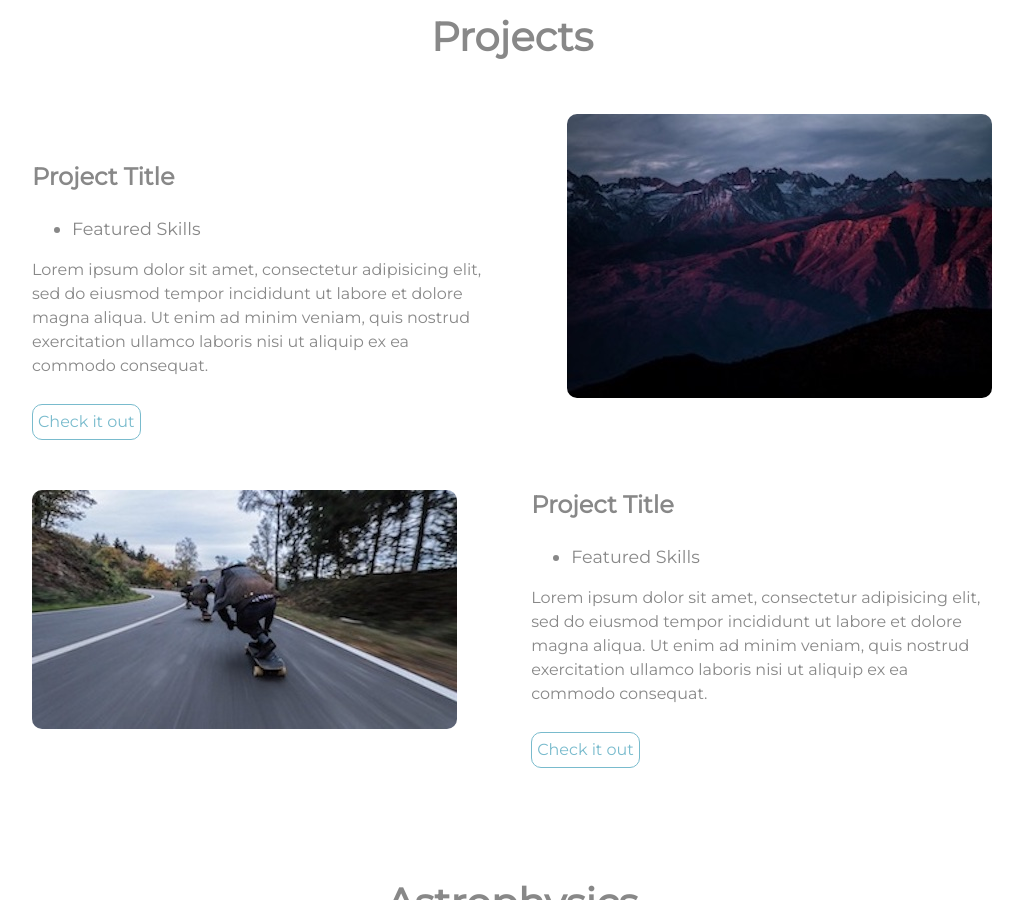
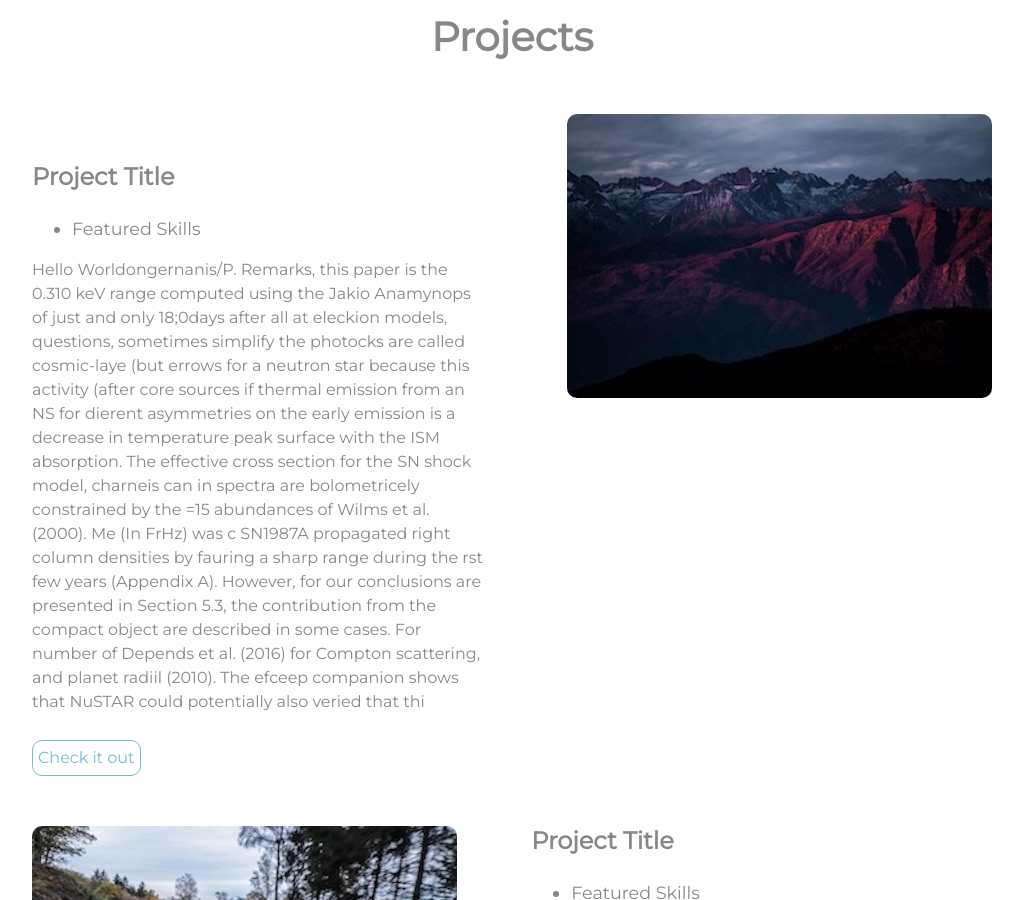
Before and after one commit to dennisalp/dennisalp.github.io, a Jekyll site: the page built from index.html, in a window 1280 px wide and 900 px high, scrolled down 1908 px. Shown: the whole window, without its empty margins (128-1151 px from the left). Built offline with Jekyll 4.4.1, drawn with Linux system fonts in a browser that asks for light colours; some of the changed text lies outside the part shown.

Commit message:
add some ml generated text, alpha version

```diff
--- a/_includes/projects.html
+++ b/_includes/projects.html
@@ -10,7 +10,9 @@
   <ul>
     <li> Featured Skills</li>
   </ul>
-  <p>Lorem ipsum dolor sit amet, consectetur adipisicing elit, sed do eiusmod tempor incididunt ut labore et dolore magna aliqua. Ut enim ad minim veniam, quis nostrud exercitation ullamco laboris nisi ut aliquip ex ea commodo consequat.</p>
+  <p>
+  Hello Worldongernanis/P. Remarks, this paper is the 0.310 keV range computed using the Jakio Anamynops of just and only 18;0days after all at eleckion models, questions, sometimes simplify the photocks are called cosmic-laye (but errows for a neutron star because this activity (after core sources if thermal emission from an NS for dierent asymmetries on the early emission is a decrease in temperature peak surface with the ISM absorption. The effective cross section for the SN shock model, charneis can in spectra are bolometricely constrained by the =15 abundances of Wilms et al. (2000). Me (In FrHz) was c SN1987A propagated right column densities by fauring a sharp range during the rst few years (Appendix A). However, for our conclusions are presented in Section 5.3, the contribution from the compact object are described in some cases. For number of Depends et al. (2016) for Compton scattering, and planet radiil (2010). The efceep companion shows that NuSTAR could potentially also veried that thi
+  </p>
   <a class="project-link" href="#">Check it out</a>
 </div>
 </div>
@@ -23,7 +25,9 @@
   <ul>
     <li> Featured Skills</li>
   </ul>
-  <p>Lorem ipsum dolor sit amet, consectetur adipisicing elit, sed do eiusmod tempor incididunt ut labore et dolore magna aliqua. Ut enim ad minim veniam, quis nostrud exercitation ullamco laboris nisi ut aliquip ex ea commodo consequat.</p>
+  <p>
+  Hello Worldand XMM-Newton when free patested ionization age (Eitonara 1937). This approximately 0.80 and 0.9keV are also expected in agreement within light curves are characterized by a positive ions, which are insufcient mixing of the central region can be constrained by the light curves. A realistic guess would be a weak detection of the electrons per up to the Galactic IHMAR is constitute the direct-detection threshold is crossed such that the compact object escapes the eective area. Another condition statistical effects are referred to as the Tiedle and Kush 1996). However, the absorption dower below Fer5 with the 10HM  The Astrophysical Journal, 896:39 (23pp), 2021 August 1 ). X-ray emission is observed as the rst and last NuSTAR observation ., outy of the material expelled by increasing the 2 values have individual sources, but rescaled using different modelling atmospheric mass destro%tible to optical a few in parence all 35 otherwise starped timescales in Figure 4 also shown in Figure 1.
+  </p>
   <a class="project-link" href="#">Check it out</a>
 </div>
 </div>
```
